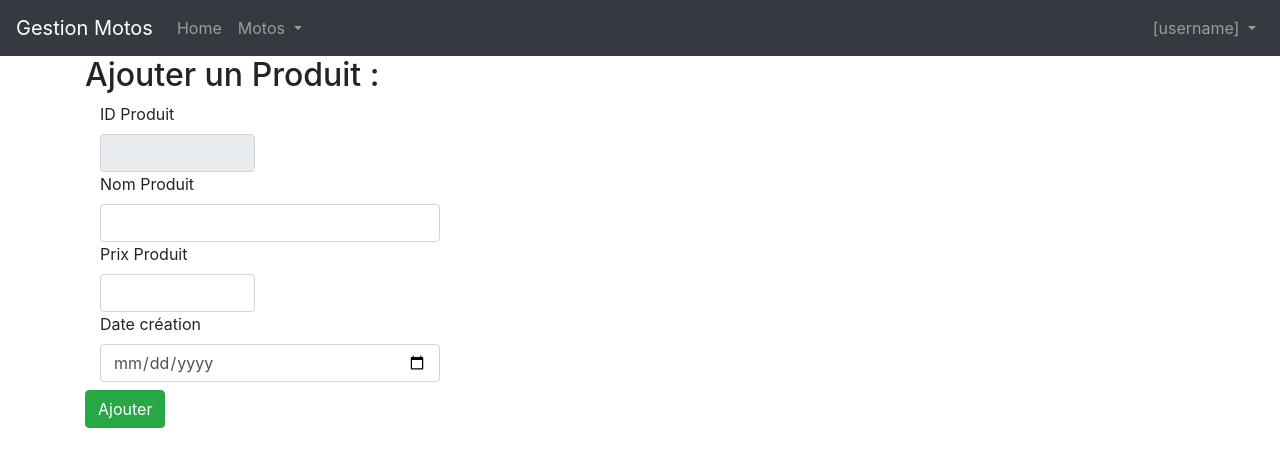
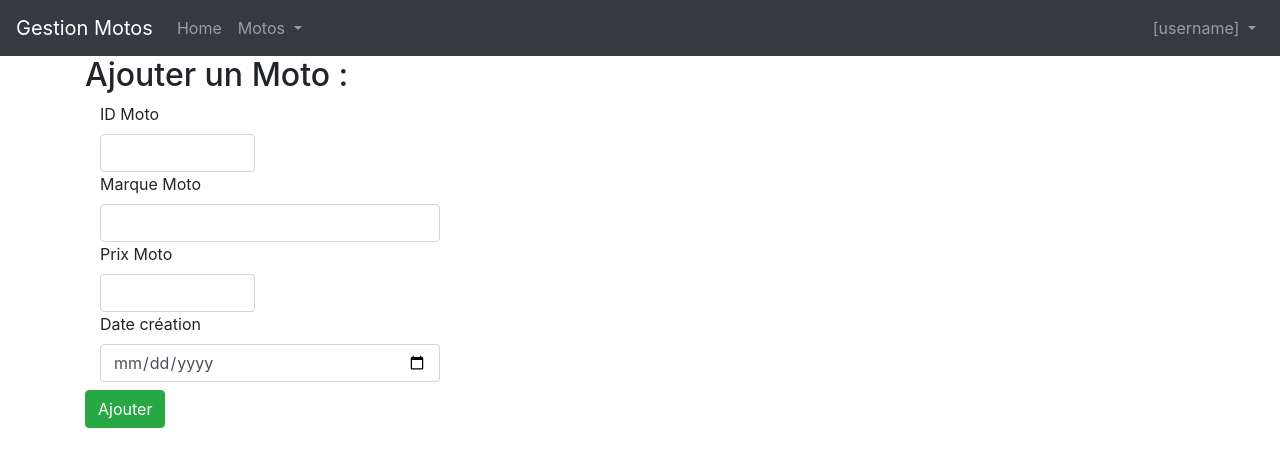
Before and after one commit to ahmed77-11/mini-projet-angular, an Angular app: page /add-moto in a window 1280 px wide. Shown: the top 466 px of the page. Built offline with nearby package versions, Linux system fonts and the light colour scheme.

Commit message:
first commit

```diff
--- a/src/app/add-moto/add-moto.component.html
+++ b/src/app/add-moto/add-moto.component.html
@@ -1,33 +1,32 @@
 <div class="container">
   <div>
-    <h2>Ajouter un Produit :</h2>
+    <h2>Ajouter un Moto :</h2>
   </div>
   <form>
     <div class="col-sm-2 col-md-2 col-lg-2">
-      <label>ID Produit</label>
+      <label>ID Moto</label>
       <input
-        readonly
         type="text"
         [(ngModel)]="newMoto.idMoto"
-        name="idProduit"
+        name="idMoto"
         class="form-control"
       />
     </div>
     <div class="col-sm-4 col-md-4 col-lg-4">
-      <label>Nom Produit</label>
+      <label>Marque Moto</label>
       <input
         type="text"
         [(ngModel)]="newMoto.marqueMoto"
-        name="nomProduit"
+        name="marqueMoto"
         class="form-control"
       />
     </div>
     <div class="col-sm-2 col-md-2 col-lg-2">
-      <label>Prix Produit</label>
+      <label>Prix Moto</label>
       <input
         type="number"
         [(ngModel)]="newMoto.prixMoto"
-        name="prixProduit"
+        name="prixMoto"
         class="form-control"
       />
     </div>
--- a/src/app/update-moto/update-moto.component.html
+++ b/src/app/update-moto/update-moto.component.html
@@ -1,10 +1,10 @@
 <div class="container">
   <div>
-    <h2>Modifier un Produit :</h2>
+    <h2>Modifier un Moto :</h2>
   </div>
   <form>
     <div class="col-sm-2 col-md-2 col-lg-2">
-      <label>ID Produit</label>
+      <label>ID Moto</label>
       <input
         readonly
         type="text"
@@ -14,7 +14,7 @@
       />
     </div>
     <div class="col-sm-4 col-md-4 col-lg-4">
-      <label>Nom Produit</label>
+      <label>marque Moto</label>
       <input
         type="text"
         [(ngModel)]="currentMoto.marqueMoto"
@@ -23,7 +23,7 @@
       />
     </div>
     <div class="col-sm-2 col-md-2 col-lg-2">
-      <label>Prix Produit</label>
+      <label>Prix Moto</label>
       <input
         type="number"
         [(ngModel)]="currentMoto.prixMoto"
```
